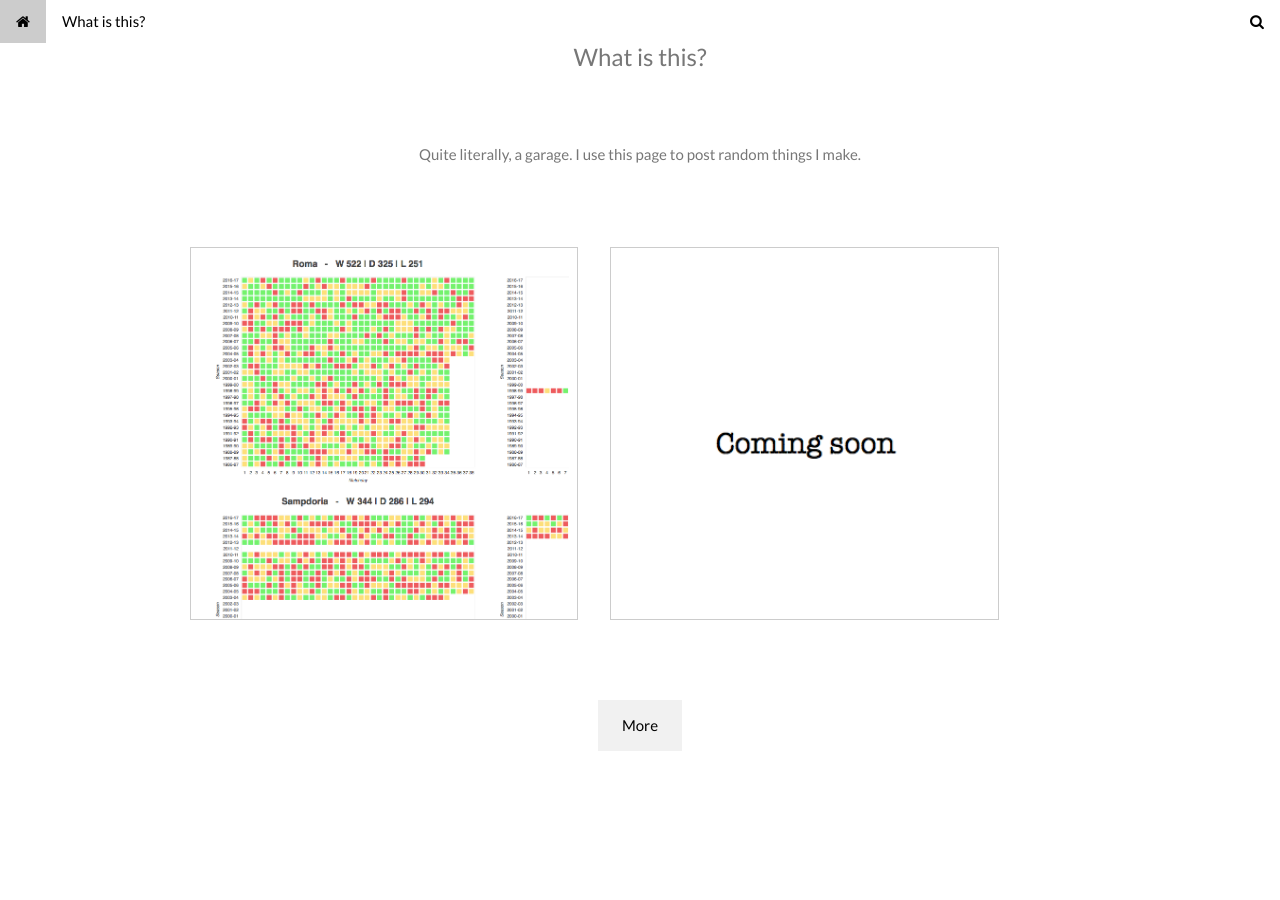
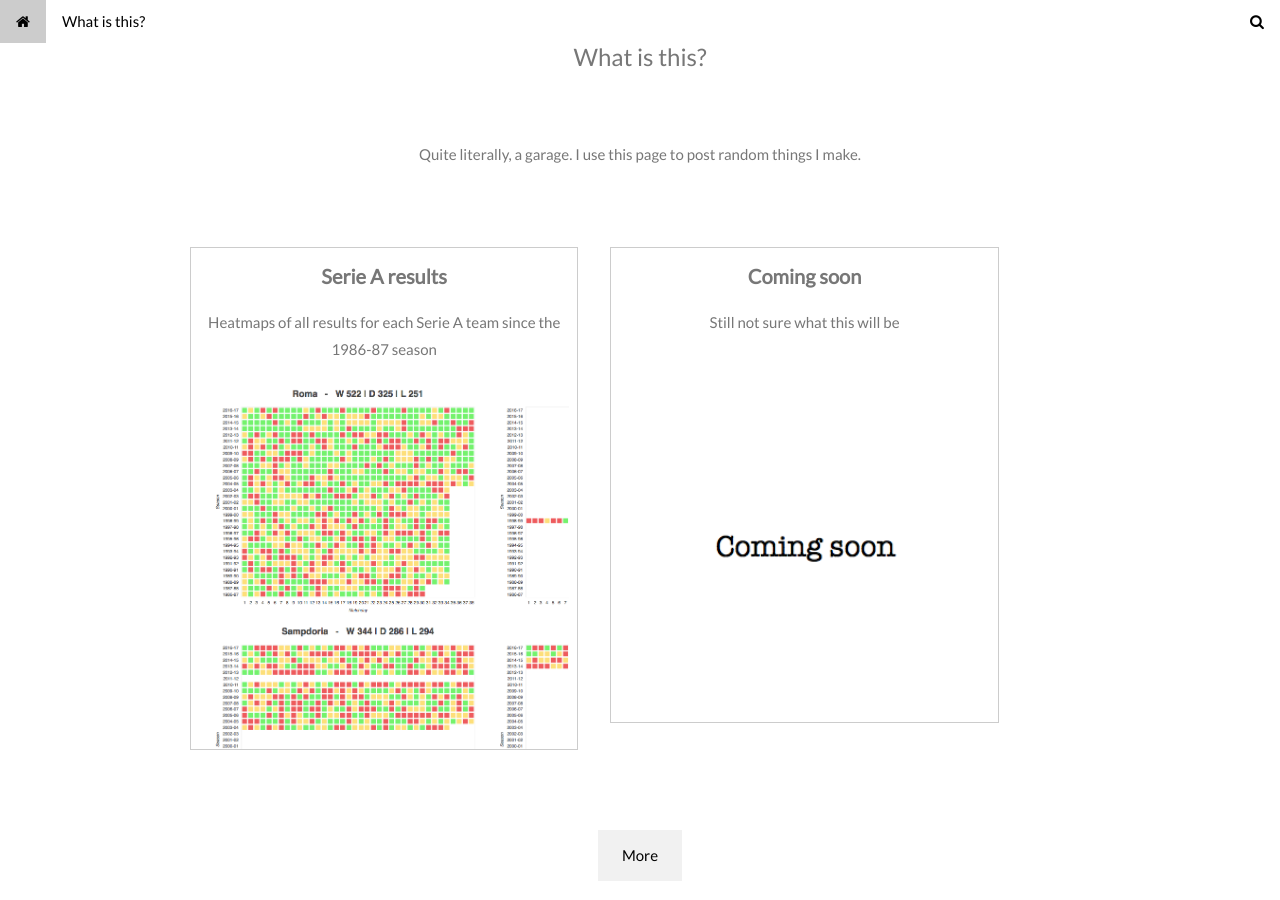
Before and after one commit to ptrmoli/ptrmoli.github.io, a Jekyll site: the page index.html, which Jekyll copies as it is, in a window 1280 px wide and 900 px high, scrolled down 939 px. Built offline with Jekyll 4.4.1, drawn with Linux system fonts in a browser that asks for light colours; before the commit the page ends 1754 px from its top, so only the background shows below that.

Commit message:
Update index.html

```diff
--- a/index.html
+++ b/index.html
@@ -27,12 +27,6 @@ body, html {
 .bgimg-1 {
     background-image: url("https://ptrmoli.github.io/assets/images/tools-690038_1920.jpg");
     min-height: 100%;
-}
-
-/* Second image (Projects) */
-.bgimg-2 {
-    background-image: url("https://ptrmoli.github.io/assets/images/mountains-392669_1920.jpg");
-    min-height: 400px;
 }
 
 .w3-wide {letter-spacing: 10px;}
@@ -82,10 +76,14 @@ body, html {
 
     <!-- Responsive Grid. Two columns on tablets, laptops and desktops. Will stack on mobile devices/small screens (100% width) -->
   <div class="w3-row-padding w3-center">
-      <div class="w3-col m5 w3-border w3-margin">
+    <div class="w3-col m5 w3-border w3-margin">
+      <h4 class="w3-center"><b>Serie A results</b></h4>
+      <p class="w3-center">Heatmaps of all results for each Serie A team since the 1986-87 season</p>
       <img src="https://ptrmoli.github.io/assets/images/serieAresults.png" style="width:100%" onclick="onClick(this)" class="w3-hover-opacity">
     </div>
     <div class="w3-col m5 w3-border w3-margin">
+      <h4 class="w3-center"><b>Coming soon</b></h4>
+      <p class="w3-center">Still not sure what this will be</p>
       <img src="https://ptrmoli.github.io/assets/images/comingsoon.png" style="width:100%" onclick="onClick(this)" class="w3-hover-opacity">
     </div>
   </div>
```
